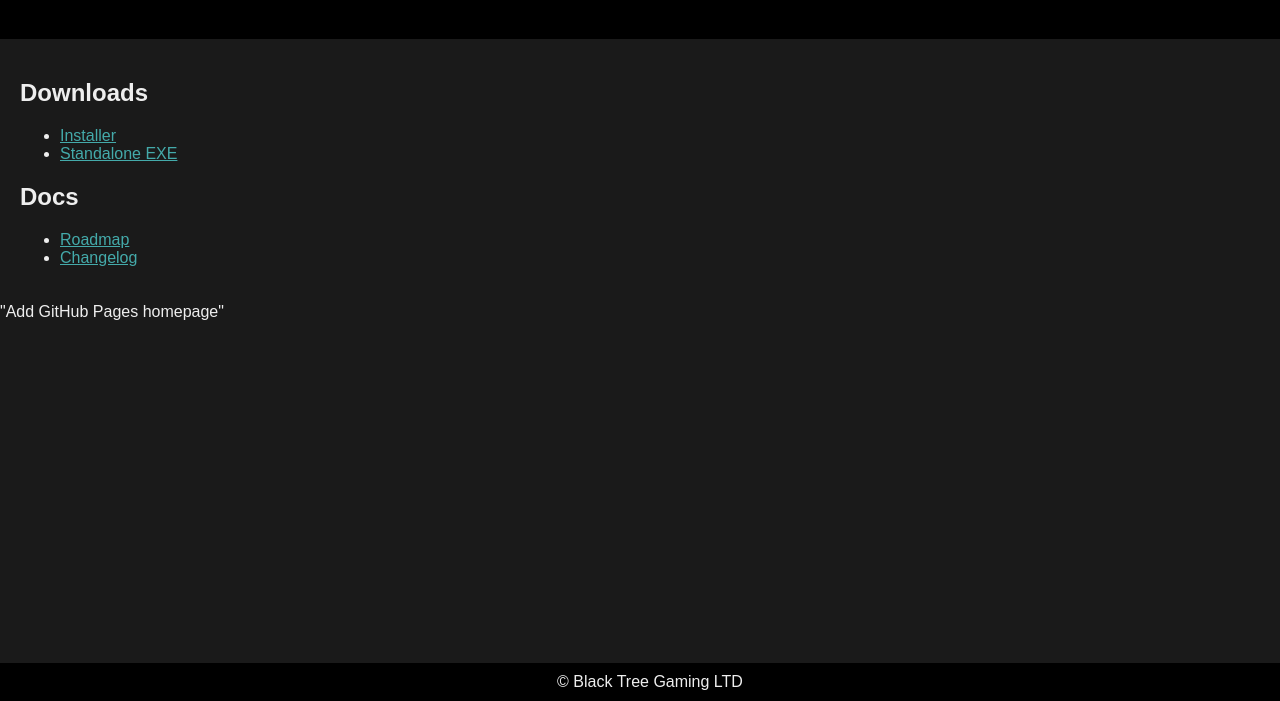
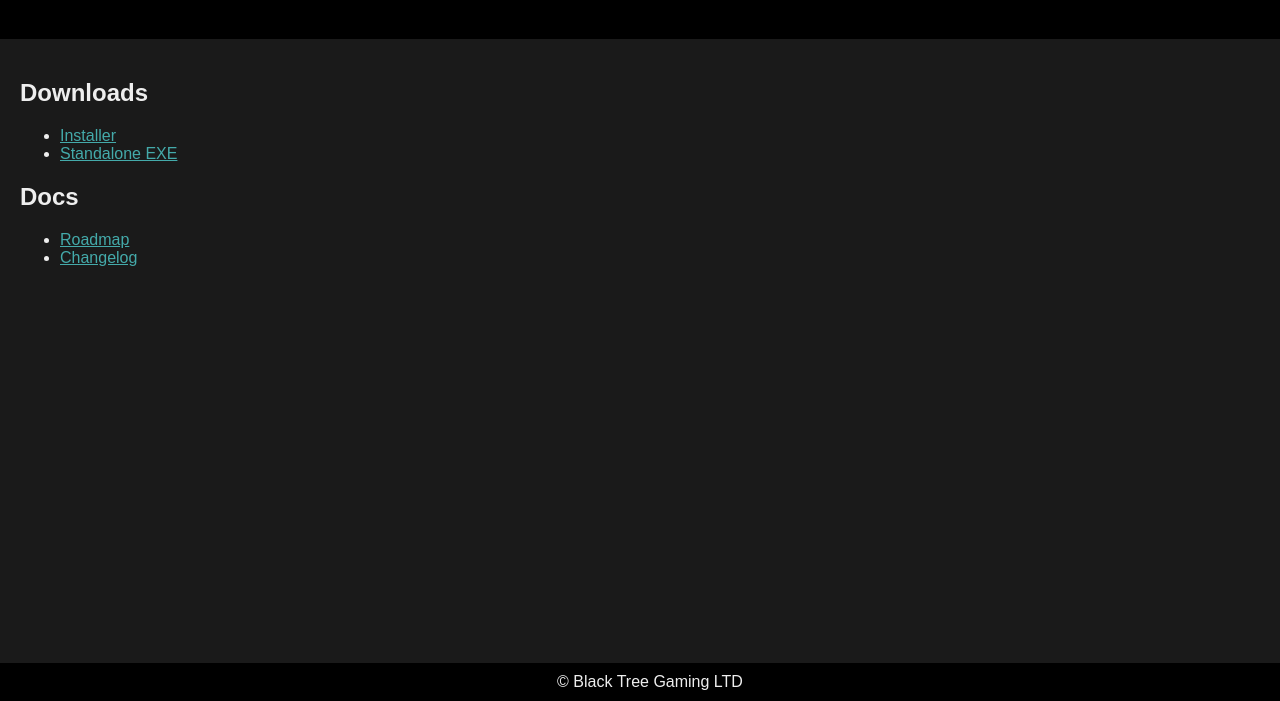
Before and after one commit to DovahMetal/SkyOS-Manager, a plain HTML site: page docs/index.html in a window 1280 px wide. Shown: the part 99-800 px from the top of the page. Drawn offline with Linux system fonts and the light colour scheme.

```diff
--- a/docs/index.html
+++ b/docs/index.html
@@ -27,5 +27,3 @@
   </footer>
 </body>
 </html>
-
-"Add GitHub Pages homepage"
```
